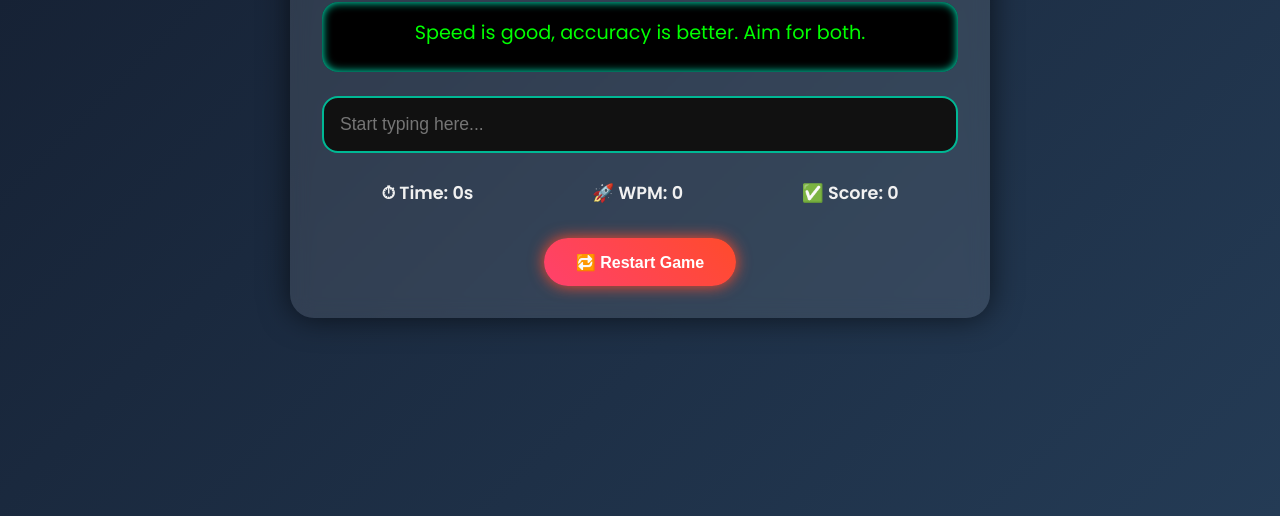
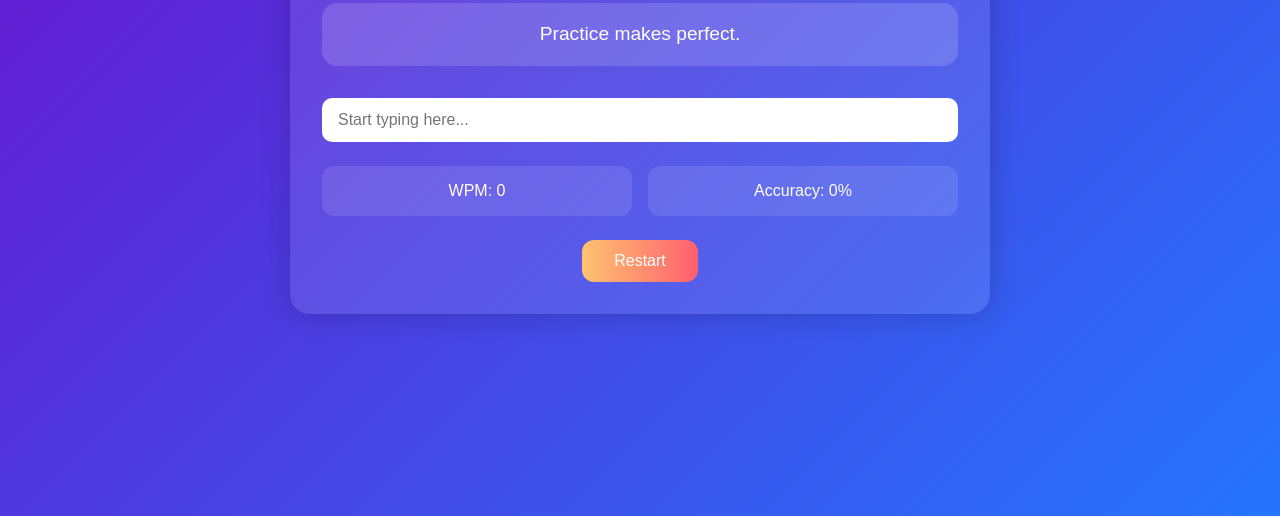
Before and after one commit to GOKULS07/typing-speed-game, a plain HTML site: page index.html in a window 1280 px wide. Shown: the part 284-800 px from the top of the page. Drawn offline with Linux system fonts and the light colour scheme.

Commit message:
Update index.html

```diff
--- a/index.html
+++ b/index.html
@@ -3,206 +3,161 @@
 <head>
   <meta charset="UTF-8" />
   <meta name="viewport" content="width=device-width, initial-scale=1.0"/>
-  <title>🔥 Typing Speed Challenge</title>
-  <link href="https://fonts.googleapis.com/css2?family=Orbitron:wght@500&family=Poppins:wght@400;600&display=swap" rel="stylesheet">
+  <title>Typing Speed Game</title>
   <style>
     * {
       margin: 0;
       padding: 0;
       box-sizing: border-box;
+      font-family: 'Poppins', sans-serif;
     }
 
     body {
-      font-family: 'Poppins', sans-serif;
-      background: linear-gradient(135deg, #141E30, #243B55);
+      min-height: 100vh;
       display: flex;
+      align-items: center;
       justify-content: center;
-      align-items: center;
-      min-height: 100vh;
+      background: linear-gradient(135deg, #6a11cb, #2575fc);
+      color: #fff;
       padding: 2rem;
     }
 
     .container {
-      background: rgba(255, 255, 255, 0.1);
-      border-radius: 1.5rem;
+      background-color: rgba(255, 255, 255, 0.1);
       padding: 2rem;
+      border-radius: 20px;
+      max-width: 700px;
       width: 100%;
-      max-width: 700px;
-      backdrop-filter: blur(10px);
-      box-shadow: 0 0 30px rgba(0, 0, 0, 0.6);
-      color: #fff;
+      box-shadow: 0 0 30px rgba(0, 0, 0, 0.2);
       text-align: center;
-      animation: fadeIn 1s ease-in-out;
     }
 
     h1 {
-      font-family: 'Orbitron', sans-serif;
       font-size: 2rem;
       margin-bottom: 1rem;
-      color: #00ffcc;
-      letter-spacing: 1px;
     }
 
-    #quote {
-      background: #000;
-      color: #00ff00;
+    .quote {
+      background: rgba(255, 255, 255, 0.15);
+      padding: 1rem;
+      border-radius: 15px;
       font-size: 1.2rem;
-      padding: 1rem;
-      border-radius: 1rem;
-      margin-bottom: 1.5rem;
-      box-shadow: inset 0 0 10px #00ffcc;
-      transition: 0.3s;
-      min-height: 70px;
+      margin-bottom: 1rem;
+      line-height: 1.6;
     }
 
-    #input {
+    input {
       width: 100%;
+      padding: 0.8rem 1rem;
+      margin-top: 1rem;
+      font-size: 1rem;
+      border-radius: 10px;
+      border: none;
+      outline: none;
+    }
+
+    .stats {
+      margin-top: 1.5rem;
+      display: flex;
+      flex-wrap: wrap;
+      justify-content: space-between;
+      gap: 1rem;
+      font-weight: 500;
+    }
+
+    .stats div {
+      flex: 1 1 45%;
+      background-color: rgba(255, 255, 255, 0.1);
       padding: 1rem;
-      border: 2px solid #00b894;
-      border-radius: 1rem;
-      font-size: 1.1rem;
-      outline: none;
-      margin-bottom: 1.2rem;
-      background: #111;
+      border-radius: 12px;
+    }
+
+    .btn {
+      margin-top: 1.5rem;
+      padding: 0.75rem 2rem;
+      border: none;
+      border-radius: 12px;
+      background-color: #ff5f6d;
+      background-image: linear-gradient(to right, #ffc371, #ff5f6d);
       color: #fff;
+      font-size: 1rem;
+      cursor: pointer;
       transition: 0.3s;
     }
 
-    #input:focus {
-      border-color: #6c5ce7;
-      box-shadow: 0 0 10px #6c5ce7;
+    .btn:hover {
+      opacity: 0.9;
     }
 
-    .stats {
-      display: flex;
-      justify-content: space-around;
-      flex-wrap: wrap;
-      font-weight: 600;
-      margin-bottom: 1.5rem;
-      color: #f1f1f1;
-    }
-
-    .stats div {
-      margin: 0.5rem;
-      font-size: 1.1rem;
-    }
-
-    button {
-      background: linear-gradient(45deg, #ff416c, #ff4b2b);
-      border: none;
-      padding: 0.9rem 2rem;
-      color: white;
-      font-size: 1rem;
-      font-weight: 600;
-      border-radius: 2rem;
-      cursor: pointer;
-      transition: 0.3s;
-      box-shadow: 0 0 15px #ff4b2b;
-    }
-
-    button:hover {
-      background: linear-gradient(45deg, #00f2fe, #4facfe);
-      box-shadow: 0 0 20px #4facfe;
-      transform: scale(1.05);
-    }
-
-    @media (max-width: 600px) {
-      .stats {
-        flex-direction: column;
-        gap: 0.5rem;
+    @media (max-width: 500px) {
+      .stats div {
+        flex: 1 1 100%;
       }
-    }
-
-    @keyframes fadeIn {
-      0% { opacity: 0; transform: translateY(30px); }
-      100% { opacity: 1; transform: translateY(0); }
     }
   </style>
 </head>
 <body>
+
   <div class="container">
-    <h1>🎯 Typing Speed Challenge</h1>
-    <div id="quote">Loading...</div>
-    <input type="text" id="input" placeholder="Start typing here..." autocomplete="off" />
+    <h1>Typing Speed Game</h1>
+    <p class="quote" id="quote"></p>
+    <input type="text" id="typed-input" placeholder="Start typing here..." />
     <div class="stats">
-      <div>⏱ Time: <span id="time">0</span>s</div>
-      <div>🚀 WPM: <span id="wpm">0</span></div>
-      <div>✅ Score: <span id="score">0</span></div>
+      <div>WPM: <span id="wpm">0</span></div>
+      <div>Accuracy: <span id="accuracy">0</span>%</div>
     </div>
-    <button onclick="resetGame()">🔁 Restart Game</button>
+    <button class="btn" id="restart">Restart</button>
   </div>
 
   <script>
     const quotes = [
-      "The quick brown fox jumps over the lazy dog. Improve your typing speed by practicing daily. Accuracy is as important as speed.",
-      "Code like a poet. Think like a problem solver. Type like a ninja!",
-      "Focus. Type. Improve. Consistency beats intensity.",
-      "Great developers aren't born, they're built—one keystroke at a time.",
-      "Speed is good, accuracy is better. Aim for both."
+      "Speed is the essence of war.",
+      "The quick brown fox jumps over the lazy dog.",
+      "Programming is like writing a book.",
+      "Stay hungry, stay foolish.",
+      "Typing fast is a modern superpower.",
+      "Great developers are great typists.",
+      "Practice makes perfect.",
+      "You miss 100% of the shots you don't take."
     ];
 
-    const quoteEl = document.getElementById('quote');
-    const inputEl = document.getElementById('input');
-    const timeEl = document.getElementById('time');
-    const wpmEl = document.getElementById('wpm');
-    const scoreEl = document.getElementById('score');
+    const quoteEl = document.getElementById("quote");
+    const inputEl = document.getElementById("typed-input");
+    const wpmEl = document.getElementById("wpm");
+    const accEl = document.getElementById("accuracy");
+    const restartBtn = document.getElementById("restart");
 
-    let currentQuote = "";
-    let startTime, timerInterval;
-    let score = 0;
+    let startTime, interval, currentQuote;
 
     function loadQuote() {
       currentQuote = quotes[Math.floor(Math.random() * quotes.length)];
       quoteEl.textContent = currentQuote;
       inputEl.value = "";
-    }
-
-    function startTimer() {
-      startTime = new Date();
-      clearInterval(timerInterval);
-      timerInterval = setInterval(() => {
-        const elapsed = Math.floor((new Date() - startTime) / 1000);
-        timeEl.textContent = elapsed;
-        updateWPM(elapsed);
-      }, 1000);
-    }
-
-    function updateWPM(elapsed) {
-      const wordsTyped = inputEl.value.trim().split(/\s+/).length;
-      if (elapsed > 0) {
-        const wpm = Math.round((wordsTyped / elapsed) * 60);
-        wpmEl.textContent = wpm;
-      }
-    }
-
-    function checkInput() {
-      if (inputEl.value.trim() === currentQuote) {
-        clearInterval(timerInterval);
-        score++;
-        scoreEl.textContent = score;
-        setTimeout(() => {
-          loadQuote();
-          startTimer();
-        }, 400);
-      }
-    }
-
-    function resetGame() {
-      clearInterval(timerInterval);
+      inputEl.focus();
       startTime = null;
-      score = 0;
-      scoreEl.textContent = 0;
       wpmEl.textContent = 0;
-      timeEl.textContent = 0;
-      loadQuote();
+      accEl.textContent = 0;
     }
 
     inputEl.addEventListener("input", () => {
-      if (!startTime) startTimer();
-      checkInput();
+      const typed = inputEl.value;
+      if (!startTime) startTime = new Date();
+
+      const correctChars = [...typed].filter((char, i) => char === currentQuote[i]).length;
+      const accuracy = Math.round((correctChars / typed.length) * 100) || 0;
+
+      const timeElapsed = (new Date() - startTime) / 1000 / 60;
+      const words = typed.trim().split(" ").length;
+      const wpm = Math.round(words / timeElapsed);
+
+      accEl.textContent = accuracy;
+      wpmEl.textContent = timeElapsed > 0.2 ? wpm : 0;
     });
+
+    restartBtn.addEventListener("click", loadQuote);
 
     loadQuote();
   </script>
+
 </body>
 </html>
```
